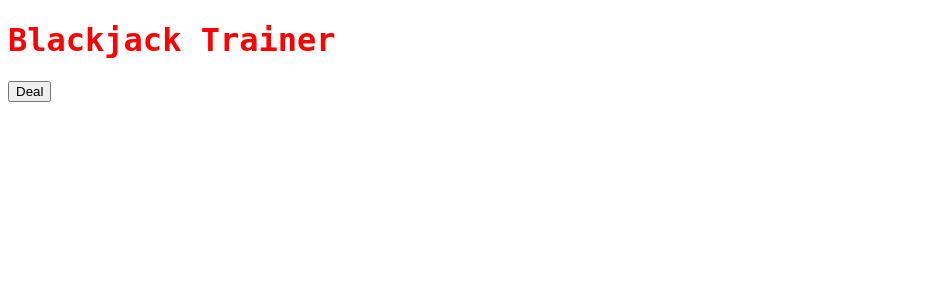
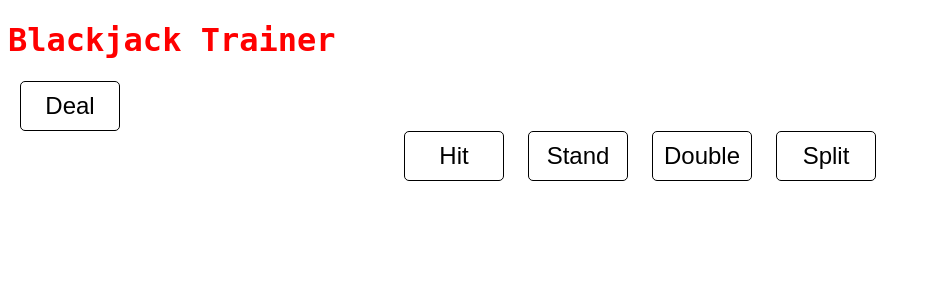
Before and after one commit to RomanGoEmpire/blackjack-trainer, a Flask app: page / in a window 1280 px wide. Shown: the top 300 px of the page, without its empty margins (0-931 px from the left). Run offline with Flask 3, Linux system fonts and the light colour scheme; some libraries are stand-ins or nearby versions.

Commit message:
add card,evualator and css

```diff
--- /dev/null
+++ b/data/hard_total.csv
@@ -0,0 +1,11 @@
+,2,3,4,5,6,7,8,9,10,11
+8,Hit,Hit,Hit,Hit,Hit,Hit,Hit,Hit,Hit,Hit
+9,Hit,Double,Double,Double,Double,Hit,Hit,Hit,Hit,Hit
+10,Double,Double,Double,Double,Double,Double,Double,Double,Hit,Hit
+11,Double,Double,Double,Double,Double,Double,Double,Double,Double,Double
+12,Hit,Hit,Stand,Stand,Stand,Hit,Hit,Hit,Hit,Hit
+13,Stand,Stand,Stand,Stand,Stand,Hit,Hit,Hit,Hit,Hit
+14,Stand,Stand,Stand,Stand,Stand,Hit,Hit,Hit,Hit,Hit
+15,Stand,Stand,Stand,Stand,Stand,Hit,Hit,Hit,Hit,Hit
+16,Stand,Stand,Stand,Stand,Stand,Hit,Hit,Hit,Hit,Hit
+17,Stand,Stand,Stand,Stand,Stand,Stand,Stand,Stand,Stand,Stand
--- /dev/null
+++ b/data/soft_total.csv
@@ -0,0 +1,9 @@
+,2,3,4,5,6,7,8,9,10,11
+2,Hit,Hit,Hit,Double,Double,Hit,Hit,Hit,Hit,Hit
+3,Hit,Hit,Hit,Double,Double,Hit,Hit,Hit,Hit,Hit
+4,Hit,Hit,Double,Double,Double,Hit,Hit,Hit,Hit,Hit
+6,Hit,Double,Double,Double,Double,Hit,Hit,Hit,Hit,Hit
+7,Double,Double,Double,Double,Double,Stand,Stand,Hit,Hit,Hit
+5,Hit,Hit,Double,Double,Double,Hit,Hit,Hit,Hit,Hit
+8,Stand,Stand,Stand,Stand,Double,Stand,Stand,Stand,Stand,Stand
+9,Stansd,Stand,Stand,Stand,Stand,Stand,Stand,Stand,Stand,Stand
--- /dev/null
+++ b/data/splitting.csv
@@ -0,0 +1,11 @@
+,2,3,4,5,6,7,8,9,10,11
+2,Yes,Yes,Yes,Yes,Yes,Yes,No,No,No,No
+3,Yes,Yes,Yes,Yes,Yes,Yes,No,No,No,No
+4,No,No,No,Yes,Yes,No,No,No,No,No
+5,No,No,No,No,No,No,No,No,No,No
+6,Yes,Yes,Yes,Yes,Yes,No,No,No,No,No
+7,Yes,Yes,Yes,Yes,Yes,Yes,No,No,No,No
+8,Yes,Yes,Yes,Yes,Yes,Yes,Yes,Yes,Yes,Yes
+9,Yes,Yes,Yes,Yes,Yes,No,Yes,Yes,No,No
+10,No,No,No,No,No,No,No,No,No,No
+11,Yes,Yes,Yes,Yes,Yes,Yes,Yes,Yes,Yes,Yes
--- a/handlers/__init__.py
+++ b/handlers/__init__.py
@@ -1 +1,2 @@
 from .dealer import Dealer
+from .evaluator import Evaluator
--- a/main.py
+++ b/main.py
@@ -1,10 +1,11 @@
 from flask import Flask, render_template, request
-from handlers import Dealer
+from handlers import Dealer, Evaluator
 from config import Config
 
 app = Flask(__name__)
 app.config.from_object("config.Config")
 dealer = Dealer()
+evaluator = Evaluator()
 
 
 @app.route("/")
@@ -14,12 +15,18 @@ def index():
 
 @app.route("/dealer_cards")
 def dealer_cards():
-    return render_template("dynamic/cards.html", cards=dealer.dealer_cards())
+    cards = dealer.deal_cards()
+    evaluator.dealer_cards = (cards[0].value_as_number(), cards[1].value_as_number())
+    files = (cards[0].get_file_name(), "card_back.svg")
+    return render_template("dynamic/cards.html", cards=files)
 
 
 @app.route("/player_cards")
 def player_cards():
-    return render_template("dynamic/cards.html", cards=dealer.player_cards())
+    cards = dealer.deal_cards()
+    evaluator.player_cards = (cards[0].value_as_number(), cards[1].value_as_number())
+    files = (cards[0].get_file_name(), cards[1].get_file_name())
+    return render_template("dynamic/cards.html", cards=files)
 
 
 @app.route("/cards")
@@ -32,5 +39,12 @@ def cards():
     )
 
 
+@app.route("/select_option")
+def options():
+    option = request.args.get("option")
+    result = evaluator.evaluate_option(option)
+    return render_template("dynamic/evaluation.html", option=option, result=result)
+
+
 if __name__ == "__main__":
     app.run(debug=True)
--- a/static/css/style.css
+++ b/static/css/style.css
@@ -2,7 +2,31 @@
     display: none;
 }
 
+.cards {
+    display: flex;
+    justify-content: center;
+}
 
+.card {
+    display: flex;
+    margin: 1em;
+}
+
+#options {
+    display: flex;
+    justify-content: center;
+}
+
+button {
+    padding: 10px;
+    font-size: 1.5em;
+    background-color: white;
+    margin-inline: 0.5em;
+    border: 1px solid black;
+    border-radius: 5px;
+    min-width: 100px;
+    width: max-content;
+}
 
 h1 {
     font-size: 2em;
--- a/templates/dynamic/cards.html
+++ /dev/null
@@ -1,4 +0,0 @@
-<div id="cards">
-  <img src="{{ url_for('static', filename = 'images/cards/' + cards[0] + '.svg') }}" alt="Card 1" />
-  <img src="{{ url_for('static', filename = 'images/cards/' + cards[1] + '.svg') }}" alt="Card 2" />
-</div>
--- /dev/null
+++ b/templates/dynamic/evaluation.html
@@ -0,0 +1,2 @@
+<p>selected {{ option }}</p>
+<h2>Options was {{ result }}</h2>
--- a/templates/index.html
+++ b/templates/index.html
@@ -1,6 +1,13 @@
 {% extends 'base.html' %}
 {% block content %}
   <h1>Blackjack Trainer</h1>
-  <button type="button" hx-get="/cards" hx-target="#cards">Deal</button>
-  <div id="cards"></div>
+  <button type="button" hx-get="/cards" hx-target="#all-cards">Deal</button>
+  <div id="all-cards"></div>
+  <div id="options">
+    <button type="button" hx-get="/select_option?option=hit" hx-target="#option_result">Hit</button>
+    <button type="button" hx-get="/select_option?option=stand" hx-target="#option_result">Stand</button>
+    <button type="button" hx-get="/select_option?option=double" hx-target="#option_result">Double</button>
+    <button type="button" hx-get="/select_option?option=split" hx-target="#option_result">Split</button>
+  </div>
+  <div id="option_result"></div>
 {% endblock %}
```
Also changed, not shown: card.py (added, +15 -0 lines), handlers/dealer.py (+6 -9 lines), handlers/evaluator.py (added, +42 -0 lines), tables/hard_totals.csv (deleted, +0 -11 lines), tables/pair_splitting.csv (deleted, +0 -11 lines), tables/soft_totals.csv (deleted, +0 -9 lines), templates/dynamic/all_cards.html (+6 -6 lines), static/images/cards/card_back.svg (renamed from static/images/cards/backside.svg), 1 other file.
